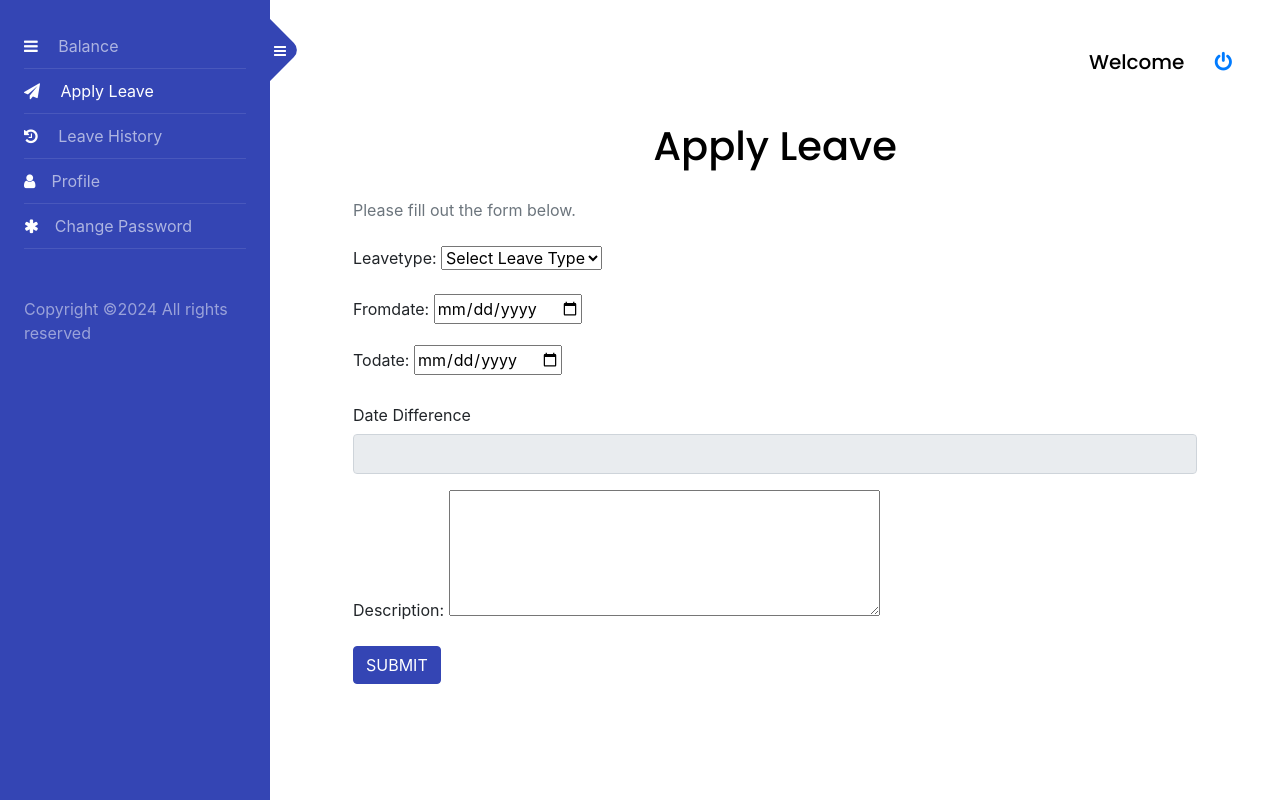
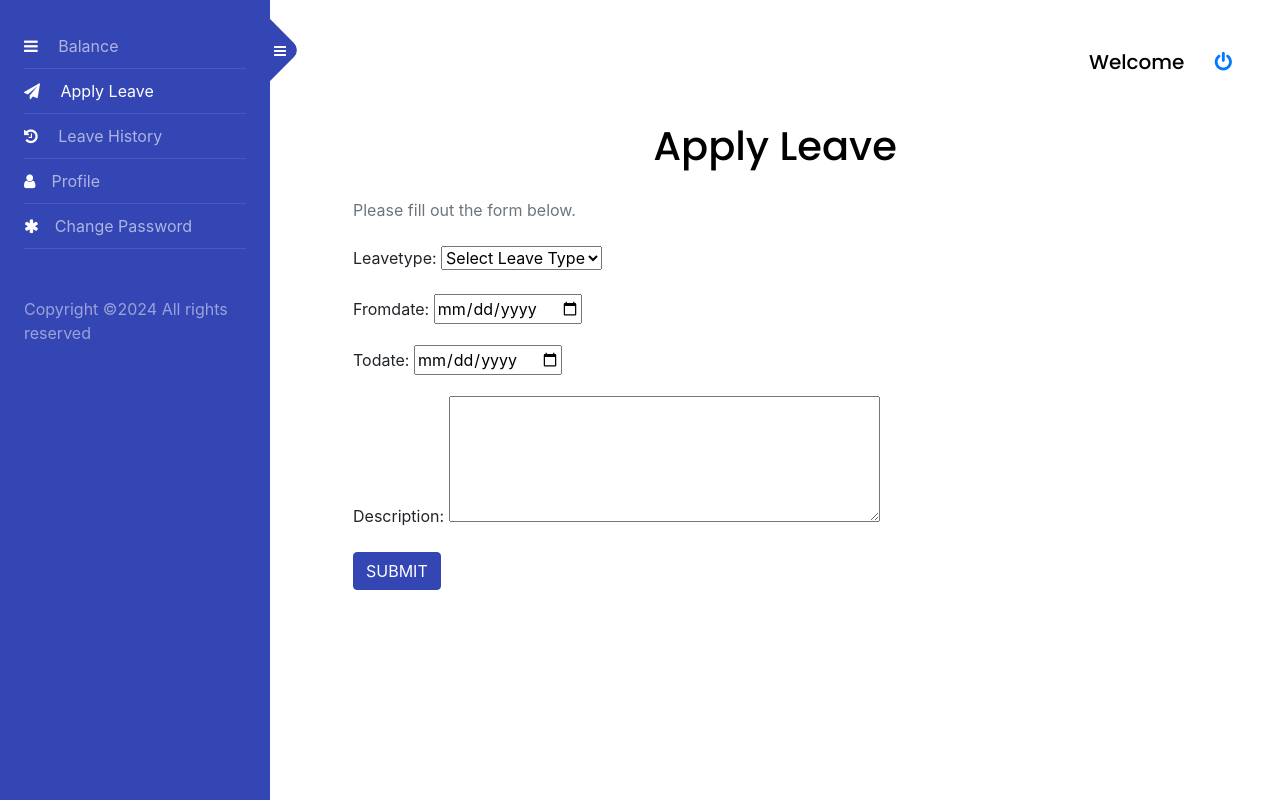
Before and after one commit to santospaul1/Leave_Management_System_project, a Django app: page /leave/apply_leave/ in a window 1280 px wide. Run offline with Django 4.2, Linux system fonts and the light colour scheme; a user stored in the database is signed in; data comes from the database, SQL or seed files in the repository; both versions use the stored data as it was after the commit; some libraries are stand-ins or nearby versions.

Commit message:
holidays done

```diff
--- a/employee/templates/employee/apply_leave.html
+++ b/employee/templates/employee/apply_leave.html
@@ -8,7 +8,7 @@
             <h1 class="mt-5">Apply Leave</h1>
         </center>
         {% if error %}
-    <div class="error">{{ error }}</div>
+        <div class="error text-da">{{ error }}</div>
         {% endif %}
         {% if msg %}
         <div class="message">{{ msg }}</div>
@@ -29,10 +29,7 @@
                     {{ form.todate.label_tag }}
                     {{ form.todate }}
                 </div>
-            <div class="form-group">
-                <label class="col-form-label">Date Difference</label>
-                <input class="form-control" type="text" id="days" readonly>
-            </div>
+
                 <div class="form-group">
                     {{ form.description.label_tag }}
                     {{ form.description }}
@@ -47,59 +44,6 @@
     <script src="https://cdn.jsdelivr.net/npm/@popperjs/core@2.5.4/dist/umd/popper.min.js"></script>
     <script src="https://maxcdn.bootstrapcdn.com/bootstrap/4.5.2/js/bootstrap.min.js"></script>
 
-<script>
-    $(document).ready(function() {
-        // Kenyan public holidays
-        var holidays = [
-            '2024-01-01', // New Year's Day
-            '2024-04-07', // Good Friday
-            '2024-04-10', // Easter Monday
-            '2024-05-01', // Labour Day
-            '2024-06-01', // Madaraka Day
-            '2024-10-20', // Mashujaa Day
-            '2024-12-12', // Jamhuri Day
-            '2024-12-25', // Christmas Day
-            '2024-12-26', // Boxing Day
-            // Add other holidays as needed
-        ];
 
-        function isWeekend(date) {
-            var day = date.getDay();
-            return (day === 6) || (day === 0); // 6 = Saturday, 0 = Sunday
-        }
-
-        function isHoliday(date) {
-            var formattedDate = date.toISOString().split('T')[0];
-            return holidays.includes(formattedDate);
-        }
-
-        function calculateBusinessDays(startDate, endDate) {
-            var count = 0;
-            var currentDate = new Date(startDate);
-
-            while (currentDate <= endDate) {
-                if (!isWeekend(currentDate) && !isHoliday(currentDate)) {
-                    count++;
-                }
-                currentDate.setDate(currentDate.getDate() + 1);
-            }
-
-            return count;
-        }
-
-        function updateDateDifference() {
-            var fromDate = new Date($('#id_fromdate').val());
-            var toDate = new Date($('#id_todate').val());
-            if (fromDate && toDate) {
-                var businessDays = calculateBusinessDays(fromDate, toDate);
-                $('#days').val(businessDays);
-            } else {
-                $('#days').val('');
-            }
-        }
-
-        $('#id_fromdate, #id_todate').on('change', updateDateDifference);
-    });
-</script>
 
 {% endblock content %}
--- a/leave/views.py
+++ b/leave/views.py
@@ -1,6 +1,9 @@
+from datetime import datetime
+from django.http import JsonResponse
 from django.shortcuts import redirect, render,get_object_or_404
 
 from employee.models import Employee
+from holiday.date_utils import calculate_business_days
 from leave.forms import LeaveActionForm, LeaveForm, LeaveTypeForm
 
 from django.contrib.auth.decorators import login_required
@@ -88,7 +91,6 @@ def update_leave_type(request, lid):
 
 
 
-
 @login_required
 def apply_leave(request):
     error = None
@@ -116,30 +118,29 @@ def apply_leave(request):
                 error = "Employee profile not found for the current user."
                 return render(request, 'employee/apply_leave.html', {'form': form, 'error': error})
 
-            days = (todate - fromdate).days + 1
+            business_days = calculate_business_days(fromdate, todate)
 
-
-            if days < 0:
+            if business_days <= 0:
                 error = "End Date should be after Starting Date"
             else:
-                    Leave.objects.create(
+                Leave.objects.create(
                     employee=employee,
                     leavetype=leavetype,
                     fromdate=fromdate,
                     todate=todate,
                     description=description,
-                    status=0,
-                    days=days
-
+                    status=0,  # Pending status
+                    days=business_days
                 )
-                    msg = "Leave application submitted successfully."
-
+                msg = "Leave application submitted successfully."
         else:
             error = "Form is not valid."
     else:
         form = LeaveForm()
 
     return render(request, 'employee/apply_leave.html', {'form': form, 'error': error, 'msg': msg})
+
+
 
 @login_required
 def employee_leave_history(request):
@@ -203,7 +204,7 @@ def employee_leave_details(request, leave_id):
             leave.save()
 
             if action == '1':  # If the leave is approved
-                leave_days = (leave.todate - leave.fromdate).days   # Calculate the number of leave days
+                leave_days = calculate_business_days(leave.fromdate, leave.todate)   # Calculate the number of leave days
                 employee = leave.employee
 
                 try:
```
Also changed, not shown: db.sqlite3. Lines whose indentation alone changed are shown as unchanged.
